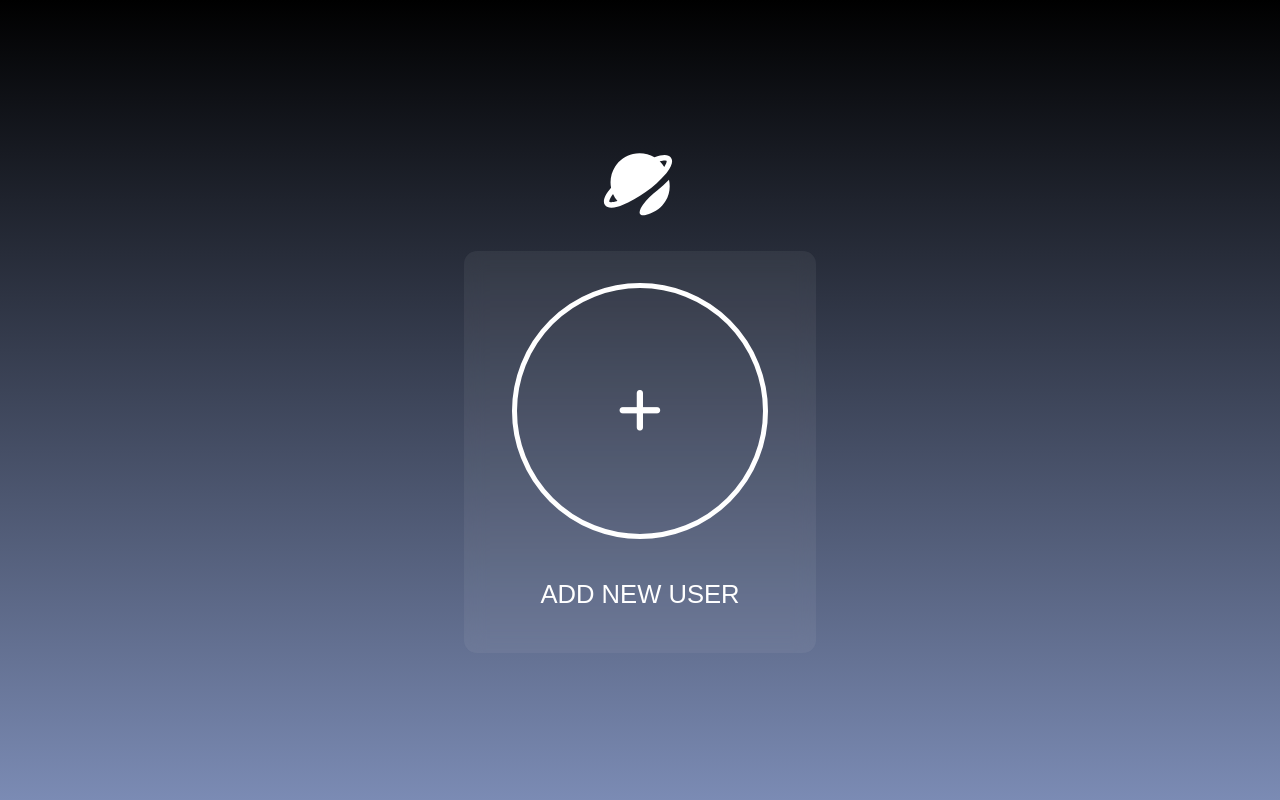
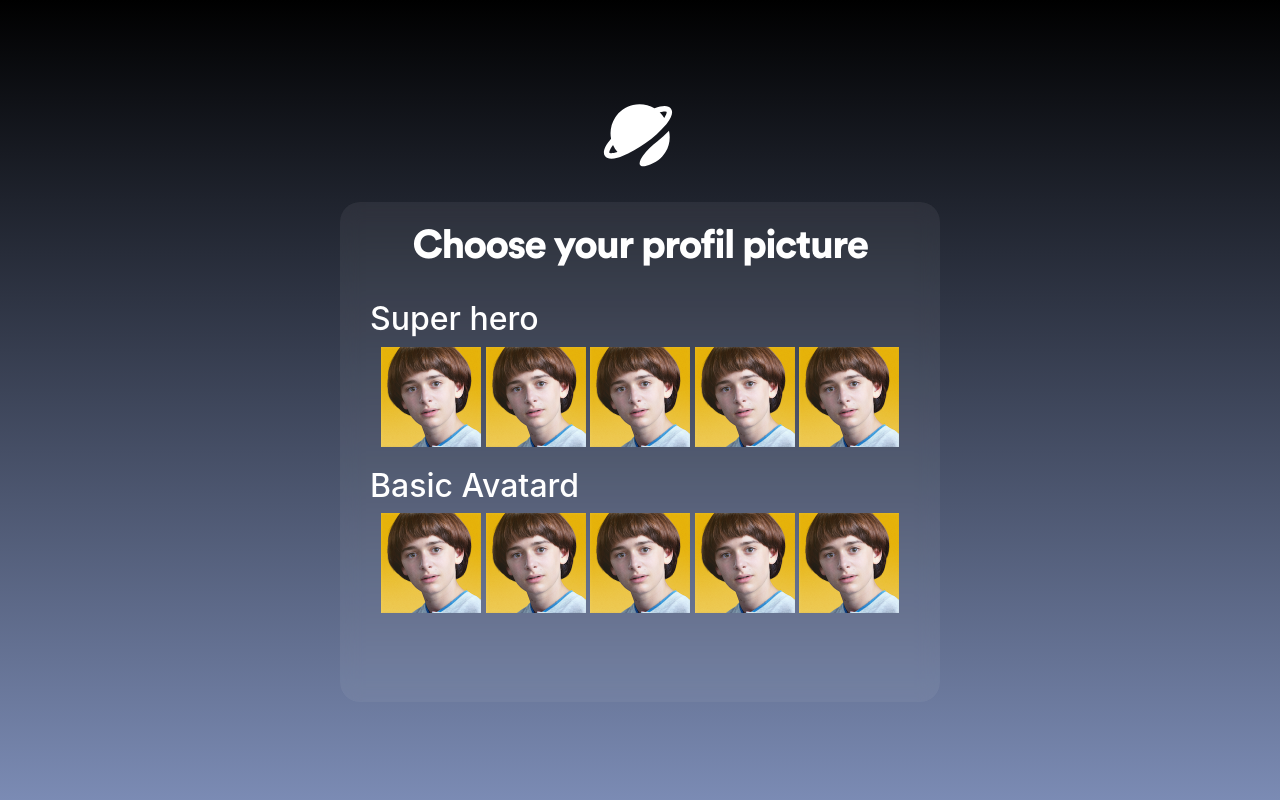
Before and after one commit to arnoldhaub/getflixProject, a PHP site: page /login/profil_select.php?email=1 in a window 1280 px wide. Run offline with PHP 8.4, Linux system fonts and the light colour scheme; data that the repository does not hold is empty; some libraries are stand-ins or nearby versions.

Commit message:
4ed update add choose your profil picture section

```diff
--- a/docker_env/application/source/login/profil_select.php
+++ b/docker_env/application/source/login/profil_select.php
@@ -111,6 +111,53 @@ if (!empty($_POST['pseudo'])) {
 
         <!-- End - code JS pour transition de first_new_user vers seconde_who_are_you -->
 
+        <!-- Start section choix des image de profil -->
+
+        <div class="third_img_userprofil_choices">
+            <div class="container_userpicture">
+                <h1>Choose your profil picture</h1>
+                <div class="box_picture1">
+                    <section class="box1">
+                        <h2>Super hero</h2>
+                        <a href="#">
+                            <img src="../images/enfant.png" alt="user avatard">
+                        </a>
+                        <a href="#">
+                            <img src="../images/enfant.png" alt="user avatard">
+                        </a>
+                        <a href="#">
+                            <img src="../images/enfant.png" alt="user avatard">
+                        </a>
+                        <a href="#">
+                            <img src="../images/enfant.png" alt="user avatard">
+                        </a>
+                        <a href="#">
+                            <img src="../images/enfant.png" alt="user avatard">
+                        </a>
+                        <h2>Basic Avatard</h2>
+                        <a href="#">
+                            <img src="../images/enfant.png" alt="user avatard">
+                        </a>
+                        <a href="#">
+                            <img src="../images/enfant.png" alt="user avatard">
+                        </a>
+                        <a href="#">
+                            <img src="../images/enfant.png" alt="user avatard">
+                        </a>
+                        <a href="#">
+                            <img src="../images/enfant.png" alt="user avatard">
+                        </a>
+                        <a href="#">
+                            <img src="../images/enfant.png" alt="user avatard">
+                        </a>
+                    </section>
+                </div>
+            </div>
+
+            <!-- End code choix des image de profil -->
+
+
+
             <!-- //////////////////////////////////////////////////////// -->
             <!-- /////////////////// END REDESIGN NORDINE /////////////// -->
             <!-- //////////////////////////////////////////////////////// -->
--- a/docker_env/application/source/login/styles/styles.css
+++ b/docker_env/application/source/login/styles/styles.css
@@ -267,7 +267,7 @@ p.txt1 {
 /* Start - 1st new user, emplacement vide avec le plus */
 
 .first_new_user {
-  display: flex;
+  display: none;
 }
 
 .profiles {
@@ -349,7 +349,6 @@ p.txt1 {
   height: 300px;
   overflow: hidden;
   margin-top: 30px;
-  transition-duration: 10s;
 }
 
 .img_who_are_you {
@@ -440,6 +439,64 @@ p.txt1 {
 
 /* Section Javascript - class pour transition */
 
+/* 3eme section choix des foto de profil utilisateur */
+
+.third_img_userprofil_choices {
+  display: flex;
+}
+
+.container_userpicture {
+  position: relative;
+  display: flex;
+  flex-direction: column;
+  width: 600px;
+  backdrop-filter: blur(0.75vw);
+  background-color: rgba(255, 255, 255, 0.06);
+  border-radius: 20px;
+  height: 500px;
+  overflow: hidden;
+  box-sizing: border-box;
+  margin-top: 30px;
+}
+
+.container_userpicture h1 {
+  text-align: center;
+  margin-top: 20px;
+}
+
+.box_picture1 {
+  display: grid;
+  grid-template-columns: 1fr 1fr 1fr;
+  grid-template-rows: 1fr 1fr 1fr;
+}
+
+.box_picture1 h2 {
+  text-align: left;
+  margin-left: 30px;
+  color: white;
+  margin-top: 20px;
+}
+
+.box_picture1 .box1 {
+  position: absolute;
+  height: 100%;
+  width: 100%;
+  list-style-type: none;
+  text-align: center;
+}
+
+.box_picture1 .box1 a {
+  gap: 10px;
+}
+
+.box_picture1 .box1 a img {
+  height: 100px;
+  width: 100px;
+  cursor: pointer;
+}
+
+/* 3eme section choix des foto de profil utilisateur */
+
 /* .profile-btn-modifier {
   height: 50px;
   width: calc(25% - clamp(10px, 0.8vw, 20px));
```
Lines whose indentation alone changed are shown as unchanged.
